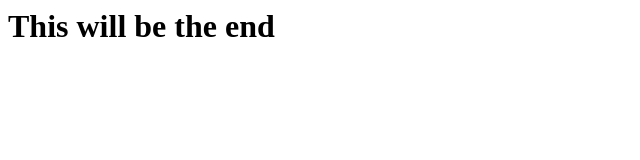
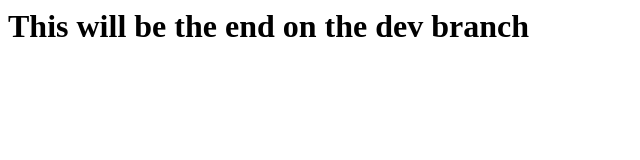
Before and after one commit to MatejDjajkov/d4, a plain HTML site: page index.html in a window 1280 px wide. Shown: the whole page, without its empty margins (0-640 px from the left). Drawn offline with Linux system fonts and the light colour scheme.

Commit message:
Changed index.html

```diff
--- a/index.html
+++ b/index.html
@@ -1 +1 @@
-<h1>This will be the end </h1>
+<h1>This will be the end on the dev branch</h1>
```
